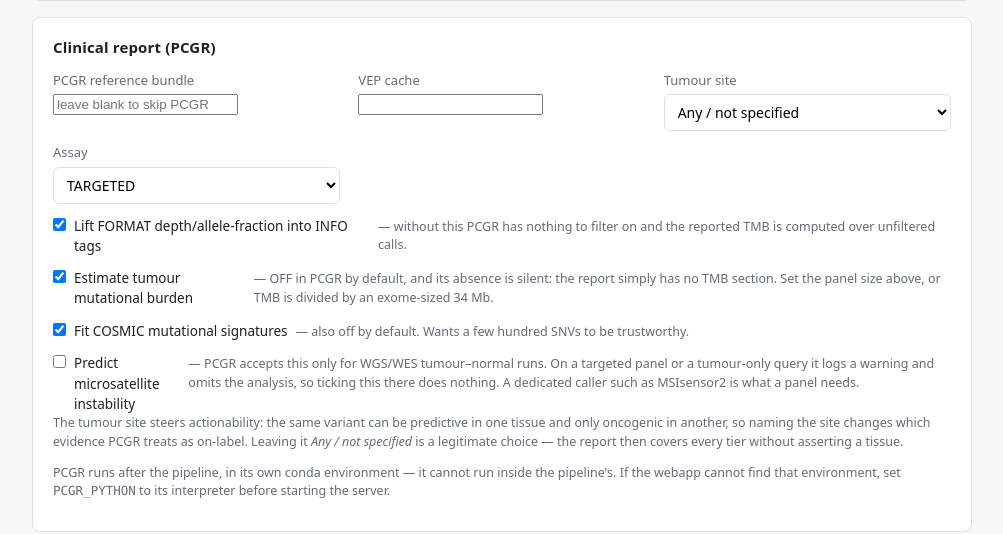
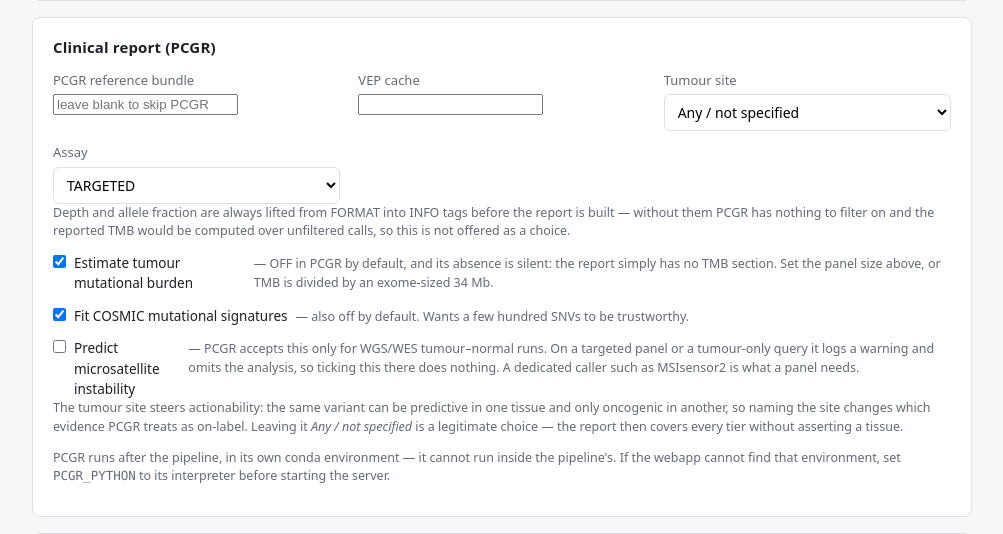
Before and after one commit to gsumathipala/cancer-genomics-pipelines, a Flask app: page /new in a window 1280 px wide. Shown: the part 1820-2354 px from the top of the page, without its empty margins (138-1141 px from the left). Run offline with Flask 2, Linux system fonts and the light colour scheme.

Commit message:
Let the webapp be the only thing that runs PCGR
build_pipeline_argv passed --pcgr-refdata-dir and friends while the app
also ran pcgr_report.py itself after the pipeline finished. Asking both
never helped. On a normal install the pipeline's step 12 did the
FORMAT->INFO lift and then printed "[SKIP] PCGR skipped (pcgr ...
unavailable)", because PCGR lives in its own conda environment and cannot
run inside the pipeline's. Where pcgr had been installed alongside the
pipeline it was worse: a second, hours-long PCGR ran into the same
output_dir/pcgr with settings this builder never emitted -- no tumour
site, no TMB/MSI/signature estimates -- so which report survived came
down to which finished last.

The pipeline is now given no PCGR options at all and says plainly that it
was not asked for a report. build_pcgr_argv stays the single place that
knows how the report is built.

The rest is what that leaves stale. The "lift FORMAT tags" checkbox
controlled nothing -- build_pcgr_argv always passes --lift-tags, so
unticking it still lifted -- and is now a hint saying so. The PDF's TMB
caveat pointed at a pipeline flag the app no longer passes, and its
no-PCGR paragraph told a web user to re-run with a command-line option
they never type; both now describe what the app actually does.

Co-Authored-By: Claude Opus 5 <noreply@anthropic.com>
Claude-Session: https://claude.ai/code/session_017nRyVYmVHCrNpsw6aKBCrF

```diff
--- a/webapp/app.py
+++ b/webapp/app.py
@@ -425,7 +425,7 @@ def submit():
 
     # PCGR runs as a follow-up in its own conda environment -- it cannot run
     # inside the pipeline's, so passing --pcgr-refdata-dir alone would leave
-    # step 11 reporting itself as skipped and no report on disk.
+    # step 12 reporting itself as skipped and no report on disk.
     pcgr_form = merged if merged.get("pcgr_refdata_dir") else None
 
     # --- batch: one queued job per sample, each its own output directory ---
--- a/webapp/jobs.py
+++ b/webapp/jobs.py
@@ -719,8 +719,6 @@ def build_pipeline_argv(python_exe, script, form):
         argv += ["--min-depth", str(form["min_depth"])]
     if form.get("min_allele_fraction"):
         argv += ["--min-allele-fraction", str(form["min_allele_fraction"])]
-    if form.get("pcgr_target_size_mb"):
-        argv += ["--pcgr-target-size-mb", str(form["pcgr_target_size_mb"])]
 
     if form.get("threads"):
         argv += ["--threads", str(form["threads"])]
@@ -731,14 +729,17 @@ def build_pipeline_argv(python_exe, script, form):
     if form.get("dry_run"):
         argv += ["--dry-run"]
 
-    if form.get("pcgr_refdata_dir"):
-        argv += ["--pcgr-refdata-dir", form["pcgr_refdata_dir"]]
-        if form.get("vep_dir"):
-            argv += ["--vep-dir", form["vep_dir"]]
-        if form.get("pcgr_assay"):
-            argv += ["--pcgr-assay", form["pcgr_assay"]]
-        if form.get("pcgr_lift_tags"):
-            argv += ["--pcgr-lift-tags"]
+    # No PCGR options are passed, deliberately. PCGR lives in its own conda
+    # environment and cannot run inside the pipeline's, so this app always
+    # produces the report itself afterwards -- see build_pcgr_argv(). Asking
+    # the pipeline for it as well only ever hurt: on a normal install its
+    # step 12 announced "[SKIP] PCGR skipped (pcgr ... unavailable)" after
+    # doing the FORMAT->INFO lift for a report it could not run, and where
+    # pcgr HAD been installed alongside the pipeline it ran a second, hours-
+    # long PCGR into the same output_dir/pcgr with settings this builder
+    # never emitted -- no tumour site, no TMB/MSI/signature estimates -- so
+    # which report survived depended on which finished last. Leaving
+    # --pcgr-refdata-dir off makes the pipeline say so plainly instead.
 
     if form.get("skip_steps"):
         argv += ["--skip-steps"] + form["skip_steps"].split()
--- a/webapp/report.py
+++ b/webapp/report.py
@@ -280,7 +280,7 @@ def build_report(patient, run, output_dir, pdf_path):
         doc.paragraph(
             "PCGR did not run for this analysis, so no actionability tiers, "
             "TMB or mutational-signature results are available. Re-run with "
-            "--pcgr-refdata-dir to enable it.", size=9, grey=0.35)
+            "a PCGR reference bundle set to enable it.", size=9, grey=0.35)
 
     if pcgr["html"]:
         doc.heading("Full report files", 3)
@@ -309,8 +309,9 @@ def build_report(patient, run, output_dir, pdf_path):
         "bases and require review by a qualified molecular pathologist "
         "against the current literature.",
         "Tumour mutational burden is only meaningful when depth and allele "
-        "fraction were available to PCGR; see the pipeline's --pcgr-lift-tags "
-        "option and the run log.",
+        "fraction were available to PCGR. Both are lifted from FORMAT into "
+        "INFO before the report is built; the run log records whether that "
+        "step found them.",
     ):
         doc.paragraph("- " + line, size=9)
 
--- a/webapp/templates/new_run.html
+++ b/webapp/templates/new_run.html
@@ -168,11 +168,10 @@
           {% endfor %}
         </select></label>
     </div>
-    <label class="check"><input type="checkbox" name="pcgr_lift_tags" checked>
-      Lift FORMAT depth/allele-fraction into INFO tags
-      <span class="hint inline">&mdash; without this PCGR has nothing to
-      filter on and the reported TMB is computed over unfiltered calls.</span>
-    </label>
+    <p class="hint">Depth and allele fraction are always lifted from FORMAT
+      into INFO tags before the report is built &mdash; without them PCGR has
+      nothing to filter on and the reported TMB would be computed over
+      unfiltered calls, so this is not offered as a choice.</p>
     <label class="check"><input type="checkbox" name="pcgr_estimate_tmb"
       {% if form is not defined or not form %}{% if (defaults or {}).get('pcgr_estimate_tmb') %}checked{% endif %}{% elif (form or {}).get('pcgr_estimate_tmb') %}checked{% endif %}>
       Estimate tumour mutational burden
```
